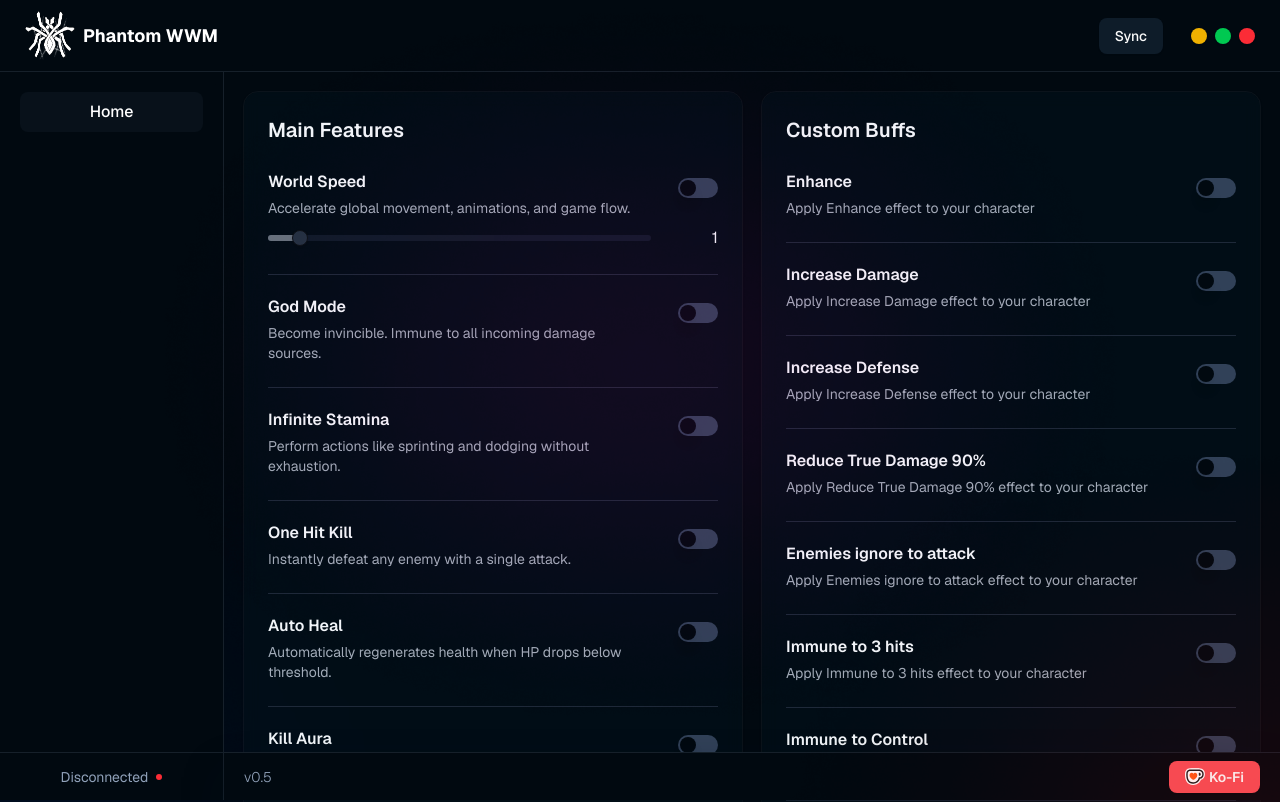
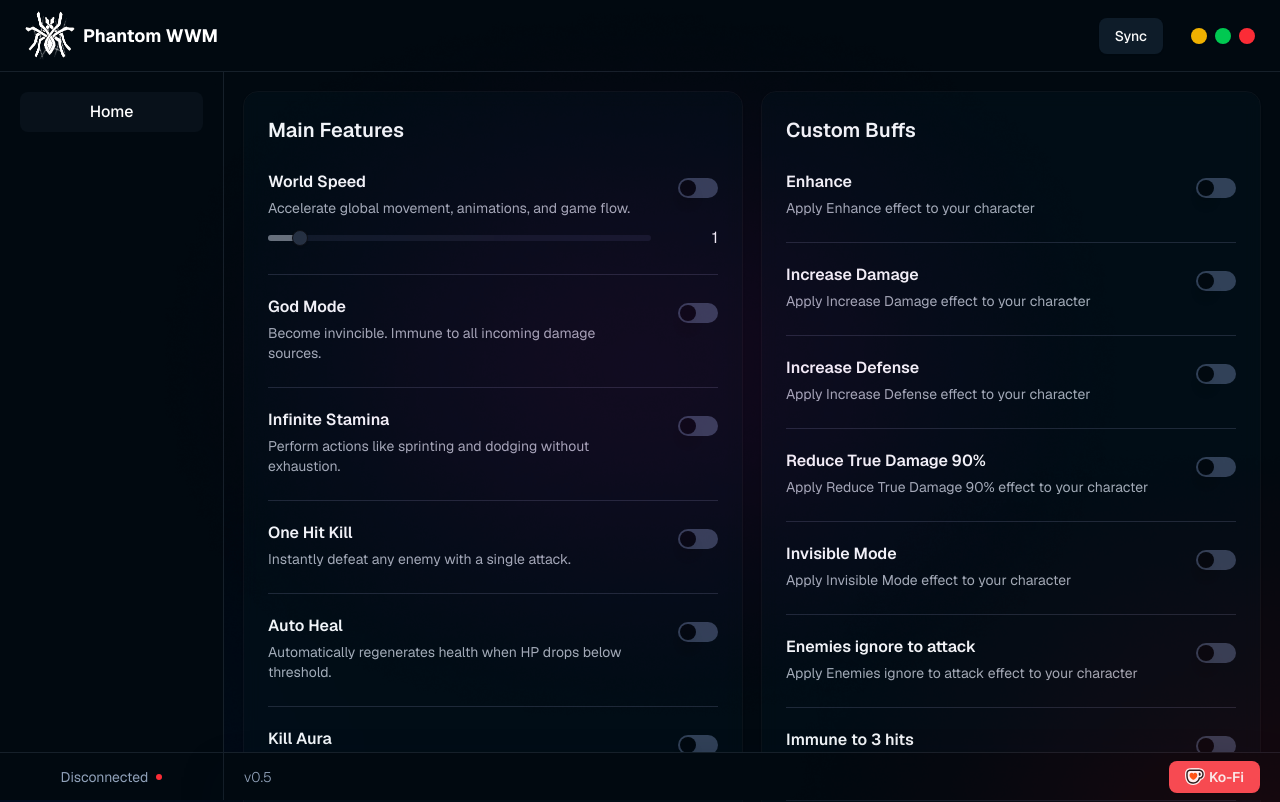
Before and after one commit to saefulbarkah/wwm-gui, a React (Vite) app: page / in a window 1280 px wide. Shown: the top 802 px of the page. Built offline with nearby package versions, Linux system fonts and the light colour scheme.

Commit message:
feat: invisible mode

```diff
--- a/src/const/buffs.ts
+++ b/src/const/buffs.ts
@@ -9,6 +9,7 @@ export const CUSTOM_BUFFS: Buff[] = [
   { key: "DAMAGE_UP", id: 30302, desc: "Increase Damage" },
   { key: "DEFENSE_UP", id: 30303, desc: "Increase Defense" },
   { key: "INVINCIBLE", id: 30372, desc: "Reduce True Damage 90%" },
+  { key: "INVISIBLE", id: 108010, desc: "Invisible Mode" },
   { key: "DUMB_ENEMIES", id: 380013, desc: "Enemies ignore to attack" },
   { key: "BLOCK_SHIELD", id: 30366, desc: "Immune to 3 hits" },
   { key: "IMMUNE_CONTROL", id: 30005, desc: "Immune to Control" },
--- a/src/const/features.ts
+++ b/src/const/features.ts
@@ -14,6 +14,7 @@ export const INITIAL_FEATURE_STATE = {
   DAMAGE_UP: false,
   DEFENSE_UP: false,
   INVINCIBLE: false,
+  INVISIBLE: false,
   DUMB_ENEMIES: false,
   BLOCK_SHIELD: false,
   IMMUNE_CONTROL: false,
```
